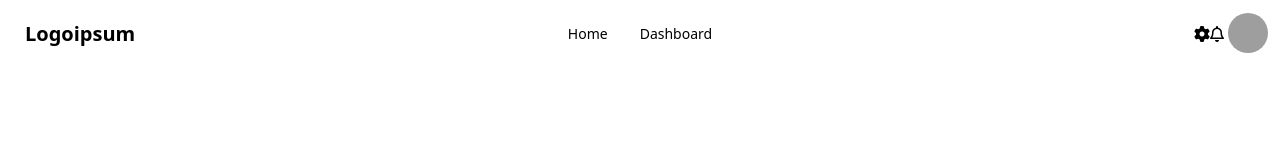
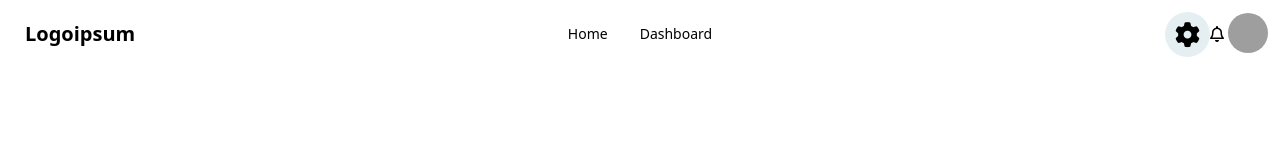
Before and after one commit to SShipon/new-projects-UI, a React (Vite) app: page / in a window 1280 px wide. Shown: the top 160 px of the page. Built offline with nearby package versions, Linux system fonts and the light colour scheme; grey boxes are pictures that could not be loaded.

Commit message:
nav settings done

```diff
--- /dev/null
+++ b/src/pages/Navigation/Navigation.css
@@ -0,0 +1,9 @@
+.nav-settings{
+    background-color: rgb(229, 239, 241);
+    width: 45px;
+    height: 45px;
+    border-radius: 50%;
+    line-height: 44px;
+    text-align: center;
+    font-size: 25px;
+}
--- a/src/pages/Navigation/Navigation.jsx
+++ b/src/pages/Navigation/Navigation.jsx
@@ -1,5 +1,6 @@
 import React from 'react';
 import { Link } from 'react-router-dom';
+import './Navigation.css'
 
 export default function Navigation() {
   const navItems = (
```
